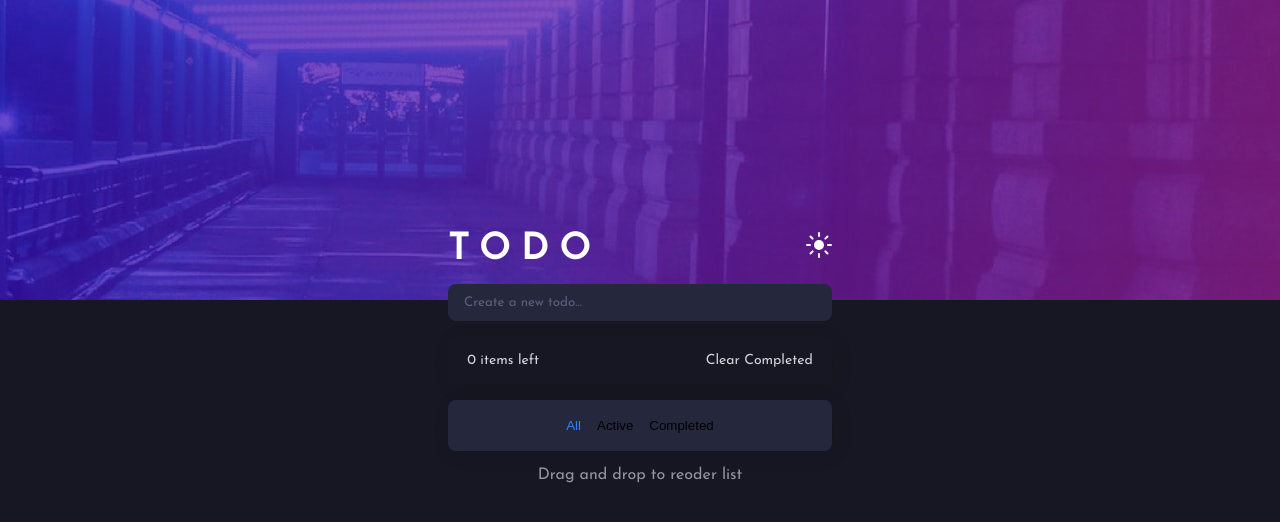
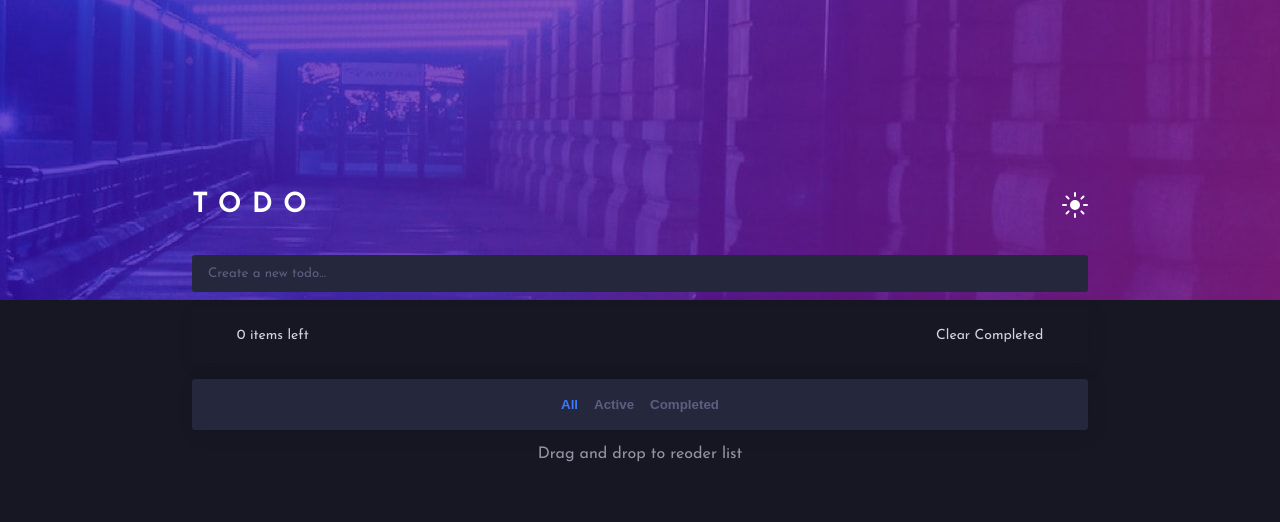
Before and after one commit to NgohBuilds/react-learning-project, a React (Vite) app in the folder Todo_App/: page / in a window 1280 px wide. Shown: the top 522 px of the page. Built offline with nearby package versions, Linux system fonts and the light colour scheme.

Commit message:
Styling : Change Tiny Details (Color , Spacing)

```diff
--- a/Todo_App/src/components/todoHead.css
+++ b/Todo_App/src/components/todoHead.css
@@ -1,11 +1,15 @@
 .header{
     display: flex;
     justify-content: space-between;
+    margin-bottom: 1.25rem; /*Succeptible de changer selon la taille de la  bulle de saisie*/
+
 
 }
 
 #title {
+
     color: white;
     letter-spacing: .7rem;
+    font-size: clamp(1.389rem, 1.193rem + 0.939vh, 1.944rem);
 
 }
--- a/Todo_App/src/index.css
+++ b/Todo_App/src/index.css
@@ -113,7 +113,6 @@ body{
 
     #root >*{
         height: 100%;
-        margin-block: min(2.5rem, 10%);
     }
 
     @media screen and (min-width : 376px) {
@@ -129,13 +128,10 @@ body{
 }
 
 
-
-
-
 /*TODOCONTAINER*/
 #todoContainer{
     width: 100%;
-    max-width: calc(768px - 20%);
+    max-width: calc(80rem - 20%);
     display: flex;
     flex-direction: column;
     gap: 1rem;
@@ -156,7 +152,6 @@ body{
 #todoContainer input[type ="text"]:focus{
     outline: none;
 
-
 }
 
 #todoContainer input[type ="text"]::placeholder{
@@ -170,7 +165,7 @@ body{
 /*ITEMS*/
 
 .TasksContainer, input[type="text"], .filter-btn{
-    border-radius: .5rem;
+    border-radius: .2rem;
     overflow: hidden;
 }
 .TasksContainer, .filter-btn{
@@ -184,9 +179,9 @@ body{
     align-items: center;
     list-style:none;
     background-color: var(--bg-color-Task);
-    border-bottom: 1px solid var(--border-task);
+    border-bottom: 1px solid var(--Gray300);
     padding-inline: 5%;
-    font-size: 12px;
+    font-size: clamp(0.667rem, 0.549rem + 0.563vh, 1rem);
     color: var(--task-desc);
     font-weight: var(--font-weight-bold);
 
@@ -219,12 +214,15 @@ body{
 
 .TasksContainer li input[type="checkbox"]:hover{
 
-    border: 1px solid var(--filter-selected);
+    outline: 1px solid var(--filter-selected);
 
 }
+
 .TasksContainer li input[type="checkbox"]:checked{
     background-image: var(--check-background);
+    background-position: center;
 }
+
 .TasksContainer li input[type="checkbox"]:checked::before{
 
     content:url(./assets/icon-check.svg);
@@ -233,8 +231,8 @@ body{
     justify-content:center;
     align-items:center;
     height:100%;
-    font-size:14px;
 }
+
 .TasksContainer li p{
     display: flex;
     align-items: center;
@@ -259,12 +257,13 @@ body{
     cursor: pointer;
 
 }
+
 .summary{
     display: flex;
     justify-content: space-between;
     font-size:14px;
     color: var(--color-summarise);
-    padding-block: 1rem;
+    padding-block: 1.25rem;
     padding-inline: 5%;
 
 }
@@ -272,7 +271,6 @@ body{
 .filter-btn ul{
     display: flex;
     list-style-type: none;
-    color: var(--color-todo-completed);
     gap: 1rem;
     font-weight: var(--font-weight-bold);
     font-size: 14px;
@@ -281,6 +279,11 @@ body{
     justify-content: center;
     background-color: var(--bg-color-Task);
 
+}
+
+ button{
+    color: var(--color-todo-completed) ;
+    font-weight: var(--font-family-bold);
 }
 
 .filter-btn button{
```
